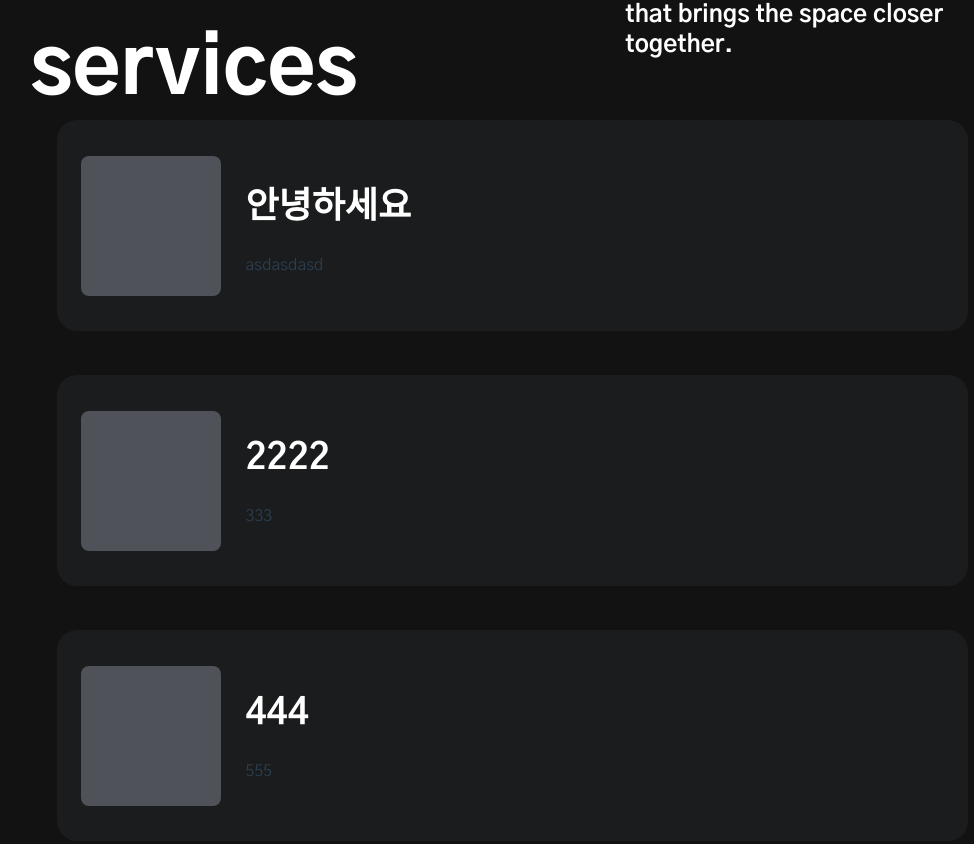
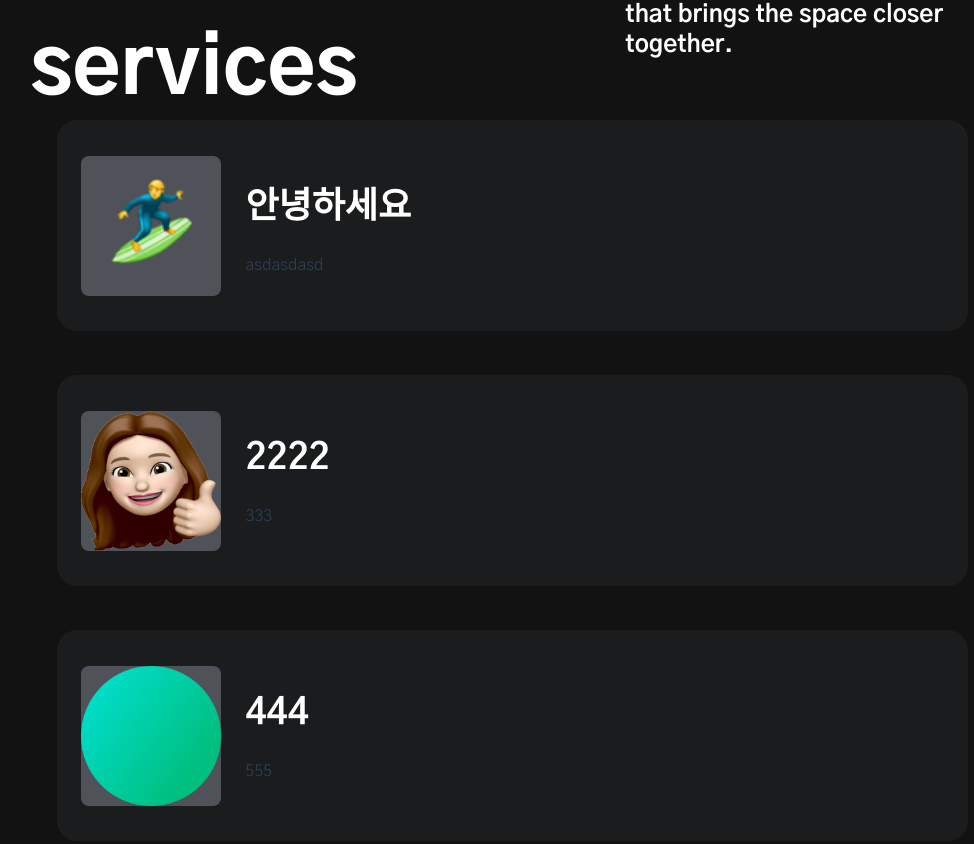
Before and after one commit to Hyeongpil/portfolio, a Vue app: page / in a window 1280 px wide. Shown: the part 1452-2296 px from the top of the page, without its empty margins (128-1102 px from the left). Built offline with nearby package versions, Linux system fonts and the light colour scheme.

Commit message:
카드 이미지 추가

```diff
--- a/src/components/AboutSection.vue
+++ b/src/components/AboutSection.vue
@@ -20,7 +20,12 @@
     </div>
 
     <div class="as-card-container" v-for="(content, idx) in cardContent" :key="idx">
-      <sb-card class="as-card" :title="content.title" :desc="content.desc" />
+      <sb-card
+        class="as-card"
+        :title="content.title"
+        :desc="content.desc"
+        :imgName="content.imgName"
+      />
     </div>
   </section>
 </template>
@@ -34,15 +39,18 @@ export default {
       cardContent: [
         {
           title: "안녕하세요",
-          desc: "asdasdasd"
+          desc: "asdasdasd",
+          imgName: "surf.png"
         },
         {
           title: "2222",
-          desc: "333"
+          desc: "333",
+          imgName: "face.png"
         },
         {
           title: "444",
-          desc: "555"
+          desc: "555",
+          imgName: "oval.png"
         }
       ]
     }
@@ -111,8 +119,8 @@ export default {
 .as-card {
   margin-bottom: 44px;
 }
-.as-card-container{
-  display:flex;
+.as-card-container {
+  display: flex;
   justify-content: center;
 }
 </style>
--- a/src/components/organisms/SbCard.vue
+++ b/src/components/organisms/SbCard.vue
@@ -1,8 +1,6 @@
 <template>
   <section class="card-container">
-    <div class="card-img">
-      <!-- <img> -->
-    </div>
+    <img class="card-img" :src="require(`@/assets/img/${imgName}`)" />
     <div class="card-text-container">
       <span class="card-text-title">{{ title }}</span>
       <span>{{ desc }}</span>
@@ -14,7 +12,8 @@
 export default {
   props: {
     title: String,
-    desc: String
+    desc: String,
+    imgName: String
   }
 }
 </script>
```
Also changed, not shown: src/assets/img/surf.png (added).
